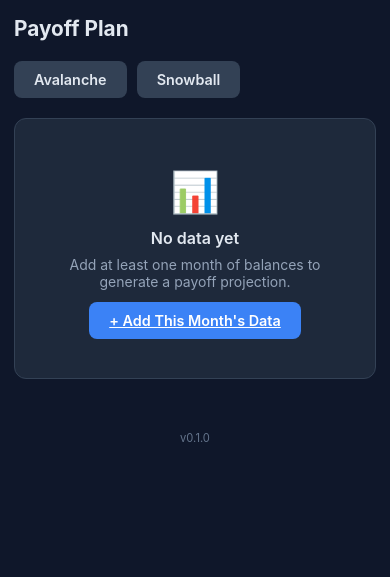
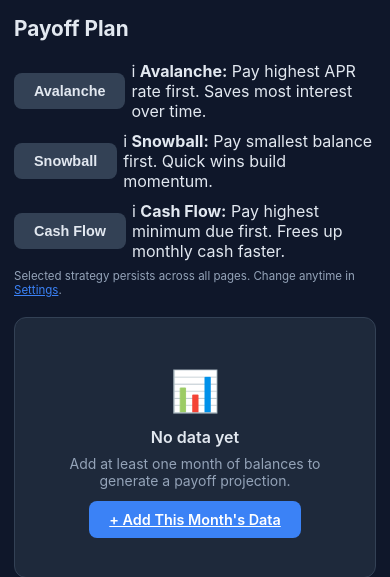
Before and after one commit to jeboygwapo/debt-tracker, a FastAPI app: template app/templates/plan.html in a window 390 px wide. Shown: the part 57-634 px from the top of the page. Run offline with FastAPI, Linux system fonts and the light colour scheme; the template is opened without the code that fills it, so the values that code supplies are empty.

Commit message:
feat(plan): persist strategy via POST /plan/strategy + cash_flow option
- New POST /plan/strategy with CSRF guard, persists to income_config
- GET /plan?strategy=X is preview-only (CSRF-safe, no DB write)
- Settings page strategy dropdown (single source of truth)
- Dashboard, /remit, /report all read cfg.strategy now
- Plan template buttons converted from GET links to POST forms
- Bonus fields (bonus_php, bonus_alloc_to) on /remit POST result
- Remit standard formula now subtracts phone_sar (matches dashboard)

```diff
--- a/app/routes/pages.py
+++ b/app/routes/pages.py
@@ -92,6 +92,7 @@
     phone_sar = cfg.get("phone", {}).get("monthly_sar", 0)
     base_sar = cfg.get("monthly_sar", 0) - cfg.get("expenses_sar", 0)
     budget_php = (base_sar - (phone_sar if viewing and viewing <= phone_ends else 0)) * rate
+    strategy = cfg.get("strategy", "avalanche")
 
     total_now = sum((e.get("balance", 0) or 0) for e in entries.values())
     total_cc = sum(
@@ -111,10 +112,10 @@
         for m in months_sorted
     ]
 
-    plan_rows, _ = compute_plan(data)
+    plan_rows, _, plan_meta = compute_plan(data, strategy)
     proj_labels = [r["month"] for r in plan_rows]
     proj_totals = [round(r["total"], 2) for r in plan_rows]
-    debt_free = plan_rows[-1]["month"] if plan_rows else "—"
+    debt_free = plan_rows[-1]["month"] if plan_rows and not plan_meta["truncated"] else "—"
 
     peak_debt = max(hist_totals) if hist_totals else 0
     paid_off = max(0, peak_debt - total_now)
@@ -128,7 +129,7 @@
             donut_values.append(round(bal, 2))
             donut_colors.append(_PALETTE[i % len(_PALETTE)])
 
-    pay_alloc, cc_priority = allocate_budget(entries, data, budget_php)
+    pay_alloc, cc_priority, attack_target, next_target = allocate_budget(entries, data, budget_php, strategy)
 
     status_rows = [
         {
@@ -180,6 +181,10 @@
         "peak_debt": peak_debt,
         "paid_off": paid_off,
         "pct_paid": pct_paid,
+        "attack_target": attack_target,
+        "next_target": next_target,
+        "truncated": plan_meta["truncated"],
+        "strategy": strategy,
     })
 
 
@@ -216,7 +221,10 @@
         base_sar = cfg.get("monthly_sar", 0) - cfg.get("expenses_sar", 0)
         budget_php = (base_sar - (phone_sar if saved <= phone_ends else 0)) * _rate
         saved_entries = data["months"][saved]
-        pay_alloc, cc_priority = allocate_budget(saved_entries, data, budget_php)
+        strategy = cfg.get("strategy", "avalanche")
+        pay_alloc, cc_priority, attack_target, next_target = allocate_budget(
+            saved_entries, data, budget_php, strategy
+        )
         total_due = sum(pay_alloc.values())
         summary = {
             "month": saved,
@@ -224,6 +232,8 @@
             "total_due": total_due,
             "pay_alloc": pay_alloc,
             "cc_priority": cc_priority,
+            "attack_target": attack_target,
+            "next_target": next_target,
             "fixed_pmts": data.get("fixed_payments", {}),
             "entries": saved_entries,
         }
@@ -343,6 +353,31 @@
     return RedirectResponse(f"/edit/{month}?msg=Saved", status_code=303)
 
 
+def _remit_suggestion(data: dict, rate: float, ofw: bool) -> dict:
+    cfg = data.get("income_config", {})
+    latest = latest_month(data)
+    entries = data["months"].get(latest, {})
+
+    total_min = sum(e.get("min_due", 0) for e in entries.values())
+    suggested_sar = round(total_min / rate, 2) if rate and ofw else total_min
+
+    monthly_sar = cfg.get("monthly_sar", 0)
+    expenses_sar = cfg.get("expenses_sar", 0)
+    phone = cfg.get("phone", {})
+    phone_ends = phone.get("ends", "2026-07")
+    phone_sar = phone.get("monthly_sar", 0)
+    phone_active = bool(latest) and latest <= phone_ends
+    net_sar = monthly_sar - expenses_sar - (phone_sar if phone_active else 0)
+
+    return {
+        "suggested_sar": suggested_sar,
+        "available_sar": net_sar,
+        "standard_sar": net_sar,
+        "total_min_php": total_min,
+        "can_cover": net_sar >= suggested_sar,
+    }
+
+
 @router.get("/remit", response_class=HTMLResponse)
 async def remit_get(request: Request, db: AsyncSession = Depends(get_db)):
     try:
@@ -350,11 +385,15 @@
     except NotAuthenticated:
         return _redirect_login()
 
-    cfg = user.income_config or {}
+    data = await _load_user_data(db, user)
+    cfg = data.get("income_config", {})
     _ofw = cfg.get("ofw_mode", True)
     rate = cfg.get("sar_to_php", 15.0) if _ofw else 1.0
+    strategy = cfg.get("strategy", "avalanche")
+    suggestion = _remit_suggestion(data, rate, _ofw)
     return templates.TemplateResponse(request, "remit.html", {
-        "active": "remit", "rate": rate, "result": None, "sar_input": "", "ofw_mode": _ofw,
+        "active": "remit", "rate": rate, "result": None, "sar_input": "",
+        "ofw_mode": _ofw, "suggestion": suggestion, "strategy": strategy,
     })
 
 
@@ -369,6 +408,7 @@
     cfg = data.get("income_config", {})
     _ofw = cfg.get("ofw_mode", True)
     rate = cfg.get("sar_to_php", 15.0) if _ofw else 1.0
+    strategy = cfg.get("strategy", "avalanche")
     form = await request.form()
     sar_input = str(form.get("sar", ""))
     result = None
@@ -378,26 +418,42 @@
         php = sar_amount * rate
         latest = latest_month(data)
         entries = data["months"].get(latest, {})
-        standard = (cfg.get("monthly_sar", 0) - cfg.get("expenses_sar", 0)) * rate
-        pay_alloc, cc_priority = allocate_budget(entries, data, php)
+        phone_ends = cfg.get("phone", {}).get("ends", "2026-07")
+        phone_sar = cfg.get("phone", {}).get("monthly_sar", 0)
+        base_sar = cfg.get("monthly_sar", 0) - cfg.get("expenses_sar", 0)
+        phone_active = bool(latest) and latest <= phone_ends
+        standard = (base_sar - (phone_sar if phone_active else 0)) * rate
+        pay_alloc, cc_priority, attack_target, next_target = allocate_budget(
+            entries, data, php, strategy
+        )
+        bonus_php = max(0, php - standard)
         result = {
             "sar": sar_amount, "php": php, "standard": standard,
             "pay_alloc": pay_alloc, "entries": entries,
             "cc_priority": cc_priority,
+            "attack_target": attack_target,
+            "next_target": next_target,
             "fixed_pmts": data.get("fixed_payments", {}),
+            "bonus_php": bonus_php,
+            "bonus_alloc_to": attack_target,
         }
     except ValueError:
         pass
 
+    suggestion = _remit_suggestion(data, rate, _ofw)
     return templates.TemplateResponse(request, "remit.html", {
-        "active": "remit", "rate": rate, "result": result, "sar_input": sar_input, "ofw_mode": _ofw,
+        "active": "remit", "rate": rate, "result": result, "sar_input": sar_input,
+        "ofw_mode": _ofw, "suggestion": suggestion, "strategy": strategy,
     })
+
+
+VALID_STRATEGIES = ("avalanche", "snowball", "cash_flow")
 
 
 @router.get("/plan", response_class=HTMLResponse)
 async def plan_page(
     request: Request,
-    strategy: str = "avalanche",
+    strategy: Optional[str] = None,
     db: AsyncSession = Depends(get_db),
 ):
     try:
@@ -406,10 +462,43 @@
         return _redirect_login()
 
     data = await _load_user_data(db, user)
-    rows, payoffs = compute_plan(data, strategy)
+    cfg = data.get("income_config", {})
+
+    effective_strategy = strategy if strategy in VALID_STRATEGIES else cfg.get("strategy", "avalanche")
+    rows, payoffs, plan_meta = compute_plan(data, effective_strategy)
     return templates.TemplateResponse(request, "plan.html", {
-        "active": "plan", "rows": rows, "payoffs": payoffs, "strategy": strategy,
+        "active": "plan",
+        "rows": rows,
+        "payoffs": payoffs,
+        "strategy": effective_strategy,
+        "truncated": plan_meta["truncated"],
+        "attack_target": plan_meta["attack_target"],
+        "next_target": plan_meta["next_target"],
     })
+
+
+@router.post("/plan/strategy")
+async def plan_set_strategy(
+    request: Request,
+    db: AsyncSession = Depends(get_db),
+    _: None = Depends(validate_csrf),
+):
+    try:
+        user = await get_current_user(request, db)
+    except NotAuthenticated:
+        return _redirect_login()
+
+    form = await request.form()
+    new_strategy = str(form.get("strategy", "")).strip()
+    if new_strategy not in VALID_STRATEGIES:
+        return RedirectResponse("/plan", status_code=303)
+
+    cfg = dict(user.income_config or {})
+    if cfg.get("strategy") != new_strategy:
+        cfg["strategy"] = new_strategy
+        await update_income_config(db, user, cfg)
+
+    return RedirectResponse("/plan", status_code=303)
 
 
 @router.get("/report/{month}", response_class=HTMLResponse)
@@ -438,7 +527,10 @@
 
     entries = data["months"][month]
     fixed_pmts = data.get("fixed_payments", {})
-    pay_alloc, cc_priority = allocate_budget(entries, data, budget_php)
+    strategy = cfg.get("strategy", "avalanche")
+    pay_alloc, cc_priority, attack_target, next_target = allocate_budget(
+        entries, data, budget_php, strategy
+    )
 
     months_sorted = sorted(data["months"].keys())
     hist_totals = [
@@ -450,8 +542,8 @@
     paid_off = max(0, peak_debt - total_now)
     pct_paid = round(paid_off / peak_debt * 100, 1) if peak_debt > 0 else 0
 
-    plan_rows, payoffs = compute_plan(data)
-    debt_free = plan_rows[-1]["month"] if plan_rows else "—"
+    plan_rows, payoffs, plan_meta = compute_plan(data, strategy)
+    debt_free = plan_rows[-1]["month"] if plan_rows and not plan_meta["truncated"] else "—"
     monthly_interest = sum(
         (e.get("balance", 0) or 0) * data["debts"].get(n, {}).get("apr_monthly_pct", 0) / 100
         for n, e in entries.items()
@@ -469,6 +561,8 @@
         "fixed_pmts": fixed_pmts,
         "pay_alloc": pay_alloc,
         "cc_priority": cc_priority,
+        "attack_target": attack_target,
+        "next_target": next_target,
         "entry_interest": entry_interest,
         "total_now": total_now,
         "peak_debt": peak_debt,
@@ -479,6 +573,7 @@
         "debt_free": debt_free,
         "ofw_mode": ofw_mode,
         "rate": rate,
+        "strategy": strategy,
     })
 
 
@@ -496,8 +591,10 @@
         "currency_sym": cfg.get("currency_symbol", "₱"),
         "income_cur": cfg.get("income_currency", "SAR"),
         "ofw_mode": cfg.get("ofw_mode", True),
+        "strategy": cfg.get("strategy", "avalanche"),
         "msg": None,
         "is_admin": user.is_admin,
+        "has_ai": bool(settings.openai_api_key),
     })
 
 
@@ -540,12 +637,6 @@
         except ValueError:
             msg = "Invalid income config values."
 
-    elif action == "apikey":
-        key = str(form.get("apikey", "")).strip()
-        if key:
-            save_env_value(settings.env_file, "OPENAI_API_KEY", key)
-            msg = "API key saved."
-
     elif action == "mode":
         cfg = dict(user.income_config or {})
         cfg["ofw_mode"] = form.get("ofw_mode") == "1"
@@ -566,6 +657,16 @@
             msg = f"Currency updated: income {inc_cur}, debt {symbol}"
         else:
             msg = "Invalid currency selection."
+
+    elif action == "strategy":
+        new_strategy = str(form.get("strategy", "avalanche"))
+        if new_strategy not in ("avalanche", "snowball", "cash_flow"):
+            msg = "❌ Invalid strategy."
+        else:
+            cfg = dict(user.income_config or {})
+            cfg["strategy"] = new_strategy
+            await update_income_config(db, user, cfg)
+            msg = f"✓ Strategy set to {new_strategy.replace('_', ' ').title()}."
 
     elif action == "password":
         current = str(form.get("current_password", ""))
@@ -588,6 +689,8 @@
         "currency_sym": cfg.get("currency_symbol", "₱"),
         "income_cur": cfg.get("income_currency", "SAR"),
         "ofw_mode": cfg.get("ofw_mode", True),
+        "strategy": cfg.get("strategy", "avalanche"),
         "msg": msg,
         "is_admin": user.is_admin,
+        "has_ai": bool(settings.openai_api_key),
     })
--- a/app/templates/plan.html
+++ b/app/templates/plan.html
@@ -3,9 +3,43 @@
 
 <h2>Payoff Plan</h2>
 
-<div style="display:flex;gap:10px;margin-bottom:20px;flex-wrap:wrap">
-  <a href="/plan?strategy=avalanche" class="btn {{ 'btn-primary' if strategy == 'avalanche' else 'btn-back' }}">Avalanche</a>
-  <a href="/plan?strategy=snowball"  class="btn {{ 'btn-primary' if strategy == 'snowball'  else 'btn-back' }}">Snowball</a>
+<div style="display:flex;gap:10px;margin-bottom:20px;flex-wrap:wrap;align-items:center">
+  <div style="display:inline-flex;align-items:center;gap:6px">
+    <form method="POST" action="/plan/strategy" style="display:inline">
+      <input type="hidden" name="csrf_token" value="{{ csrf_token(request) }}">
+      <input type="hidden" name="strategy" value="avalanche">
+      <button type="submit" class="btn {{ 'btn-primary' if strategy == 'avalanche' else 'btn-back' }}">Avalanche</button>
+    </form>
+    <span class="tip" tabindex="0" onclick="event.stopPropagation();this.classList.toggle('active')">
+      <span class="tip-icon">i</span>
+      <span class="tip-body"><strong>Avalanche:</strong> Pay highest APR rate first. Saves most interest over time.</span>
+    </span>
+  </div>
+  <div style="display:inline-flex;align-items:center;gap:6px">
+    <form method="POST" action="/plan/strategy" style="display:inline">
+      <input type="hidden" name="csrf_token" value="{{ csrf_token(request) }}">
+      <input type="hidden" name="strategy" value="snowball">
+      <button type="submit" class="btn {{ 'btn-primary' if strategy == 'snowball' else 'btn-back' }}">Snowball</button>
+    </form>
+    <span class="tip" tabindex="0" onclick="event.stopPropagation();this.classList.toggle('active')">
+      <span class="tip-icon">i</span>
+      <span class="tip-body"><strong>Snowball:</strong> Pay smallest balance first. Quick wins build momentum.</span>
+    </span>
+  </div>
+  <div style="display:inline-flex;align-items:center;gap:6px">
+    <form method="POST" action="/plan/strategy" style="display:inline">
+      <input type="hidden" name="csrf_token" value="{{ csrf_token(request) }}">
+      <input type="hidden" name="strategy" value="cash_flow">
+      <button type="submit" class="btn {{ 'btn-primary' if strategy == 'cash_flow' else 'btn-back' }}">Cash Flow</button>
+    </form>
+    <span class="tip" tabindex="0" onclick="event.stopPropagation();this.classList.toggle('active')">
+      <span class="tip-icon">i</span>
+      <span class="tip-body"><strong>Cash Flow:</strong> Pay highest minimum due first. Frees up monthly cash faster.</span>
+    </span>
+  </div>
+</div>
+<div style="font-size:.72rem;color:var(--muted);margin-top:-12px;margin-bottom:20px">
+  Selected strategy persists across all pages. Change anytime in <a href="/settings" style="color:#3b82f6">Settings</a>.
 </div>
 
 {% if not payoffs %}
@@ -25,10 +59,40 @@
   {% endfor %}
 </div>
 
+{% if truncated %}
+<div class="alert alert-error" style="margin-bottom:16px">
+  <strong>⚠ Plan truncated at 10 years.</strong>
+  Debt won't be paid off in the projected window. Consider increasing budget,
+  switching to Avalanche strategy, or enabling prepayment on fixed loans.
+</div>
+{% endif %}
+
 <div class="section">
   <h3>Month-by-Month</h3>
   <table class="table-card">
-    <thead><tr><th>Month</th><th>Budget</th><th>Total Debt</th><th>Paid Off</th></tr></thead>
+    <thead>
+      <tr>
+        <th>Month</th>
+        <th>Budget</th>
+        <th>Total Debt</th>
+        <th>
+          <span class="tip" tabindex="0" onclick="event.stopPropagation();this.classList.toggle('active')">
+            Debt Down
+            <span class="tip-icon">i</span>
+            <span class="tip-body"><strong>Debt Down:</strong> Total debt reduced this month (interest paid + principal applied).</span>
+          </span>
+        </th>
+        <th>Attack Target</th>
+        <th>
+          <span class="tip" tabindex="0" onclick="event.stopPropagation();this.classList.toggle('active')">
+            Extra → Target
+            <span class="tip-icon">i</span>
+            <span class="tip-body"><strong>Extra → Target:</strong> Total amount allocated to the attack target this month (minimum due plus any surplus budget).</span>
+          </span>
+        </th>
+        <th>Paid Off</th>
+      </tr>
+    </thead>
     <tbody>
       {% for r in rows %}
       <tr>
@@ -36,6 +100,15 @@
         <td data-label="Budget">{{ r.budget | peso }}</td>
         <td data-label="Total Debt" style="color:{% if r.total < 200000 %}#22c55e{% elif r.total < 500000 %}#eab308{% else %}#ef4444{% endif %}">
           {{ r.total | peso }}
+        </td>
+        <td data-label="Debt Down" style="color:#22c55e;font-weight:600">
+          {% if (r.delta or 0) > 0 %}−{{ r.delta | peso }}{% else %}—{% endif %}
+        </td>
+        <td data-label="Attack Target" style="color:var(--text2)">
+          {% if r.attack_target %}{{ r.attack_target.split('(')[0].strip() }}{% else %}—{% endif %}
+        </td>
+        <td data-label="Extra → Target" style="color:#22c55e">
+          {% if r.attack_target and r.allocs %}{{ (r.allocs.get(r.attack_target, 0)) | peso }}{% else %}—{% endif %}
         </td>
         <td data-label="Paid Off" style="color:#22c55e">{{ r.payoffs | join(', ') }}</td>
       </tr>
```
Also changed, not shown: app/templates/settings.html (+25 -0 lines).
